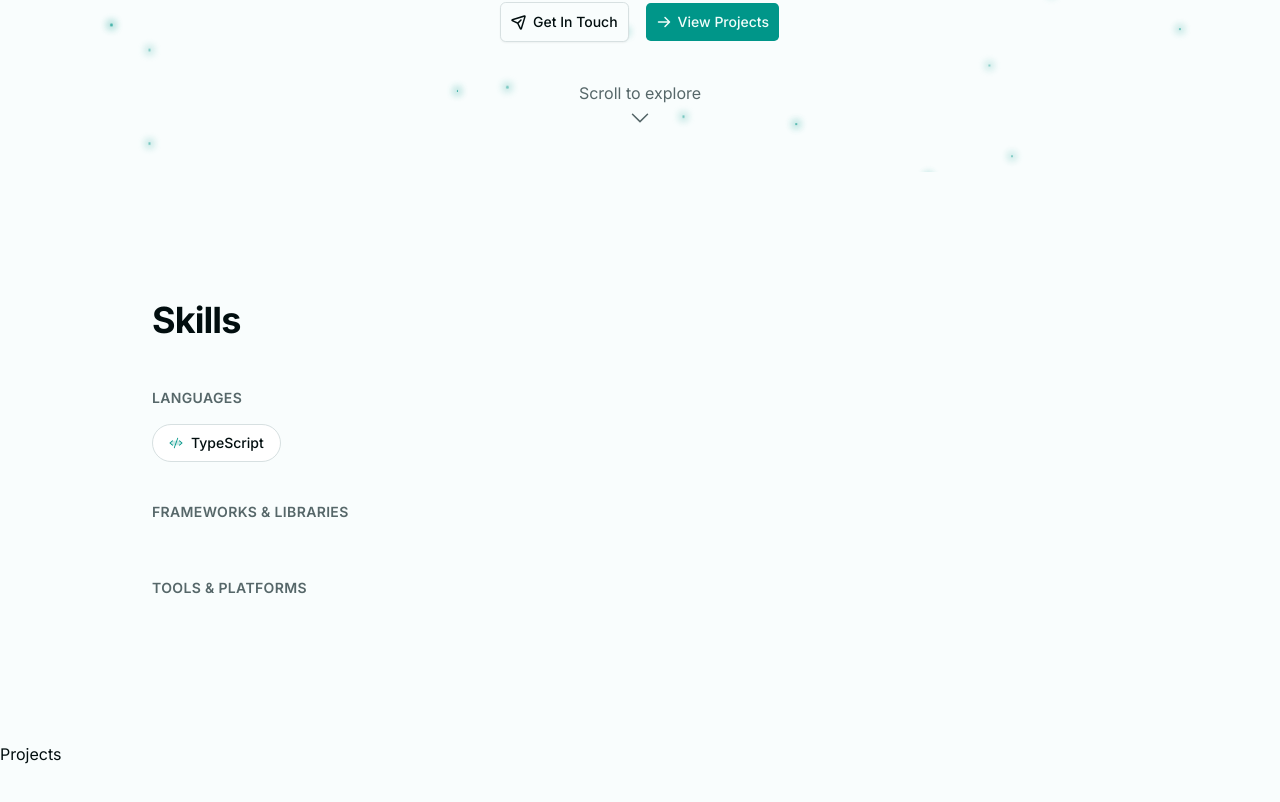
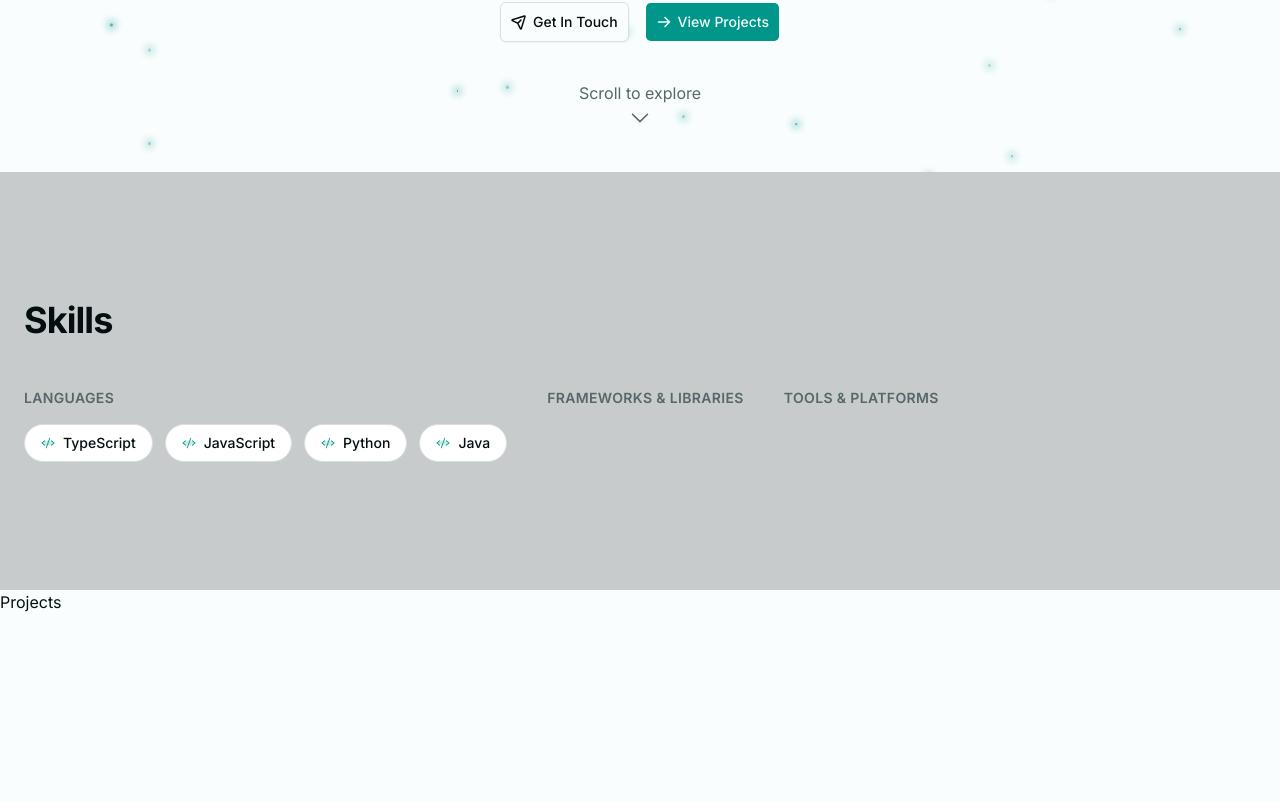
Before and after one commit to CalebNull/Portfolio, a Next.js app: page / in a window 1280 px wide. Shown: the part 628-1430 px from the top of the page. Built offline with nearby package versions, Linux system fonts and the light colour scheme.

Commit message:
skills update

```diff
--- a/components/hero.tsx
+++ b/components/hero.tsx
@@ -45,6 +45,7 @@ export function Hero() {
         <Button
           size="lg"
           variant="outline"
+          nativeButton={false}
           render={
             <Link href="#contact">
               <PaperPlaneTiltIcon weight="bold" size={24} /> Get In Touch
@@ -53,6 +54,7 @@ export function Hero() {
         />
         <Button
           size="lg"
+          nativeButton={false}
           render={
             <Link href="#projects">
               <ArrowRightIcon size={24} weight="bold" />
@@ -63,7 +65,7 @@ export function Hero() {
       </div>
 
       <Link
-        href="#about"
+        href=""
         aria-label="Scroll to About section"
         className="absolute bottom-8 animate-bounce text-muted-foreground transition-colors hover:text-foreground"
       >
--- a/components/skills.tsx
+++ b/components/skills.tsx
@@ -17,7 +17,12 @@ type SkillGroup = {
 const SKILL_GROUPS: SkillGroup[] = [
   {
     title: "Languages",
-    skills: [{ label: "TypeScript", icon: <CodeIcon weight="duotone" /> }],
+    skills: [
+      { label: "TypeScript", icon: <CodeIcon weight="duotone" /> },
+      { label: "JavaScript", icon: <CodeIcon weight="duotone" /> },
+      { label: "Python", icon: <CodeIcon weight="duotone" /> },
+      { label: "Java", icon: <CodeIcon weight="duotone" /> },
+    ],
   },
   {
     title: "Frameworks & Libraries",
@@ -55,11 +60,11 @@ export default function Skills() {
     <section
       id="skills"
       ref={sectionRef}
-      className="mx-auto max-w-5xl px-6 py-32"
+      className="mx-auto bg-[rgba(0,0,0,0.2)] px-6 py-32"
     >
       <h2 className="text-3xl font-bold tracking-tight sm:text-4xl">Skills</h2>
 
-      <div className="mt-12 flex flex-col gap-10">
+      <div className="mt-12 flex gap-10">
         {SKILL_GROUPS.map((group, groupIndex) => (
           <div
             key={group.title}
```
